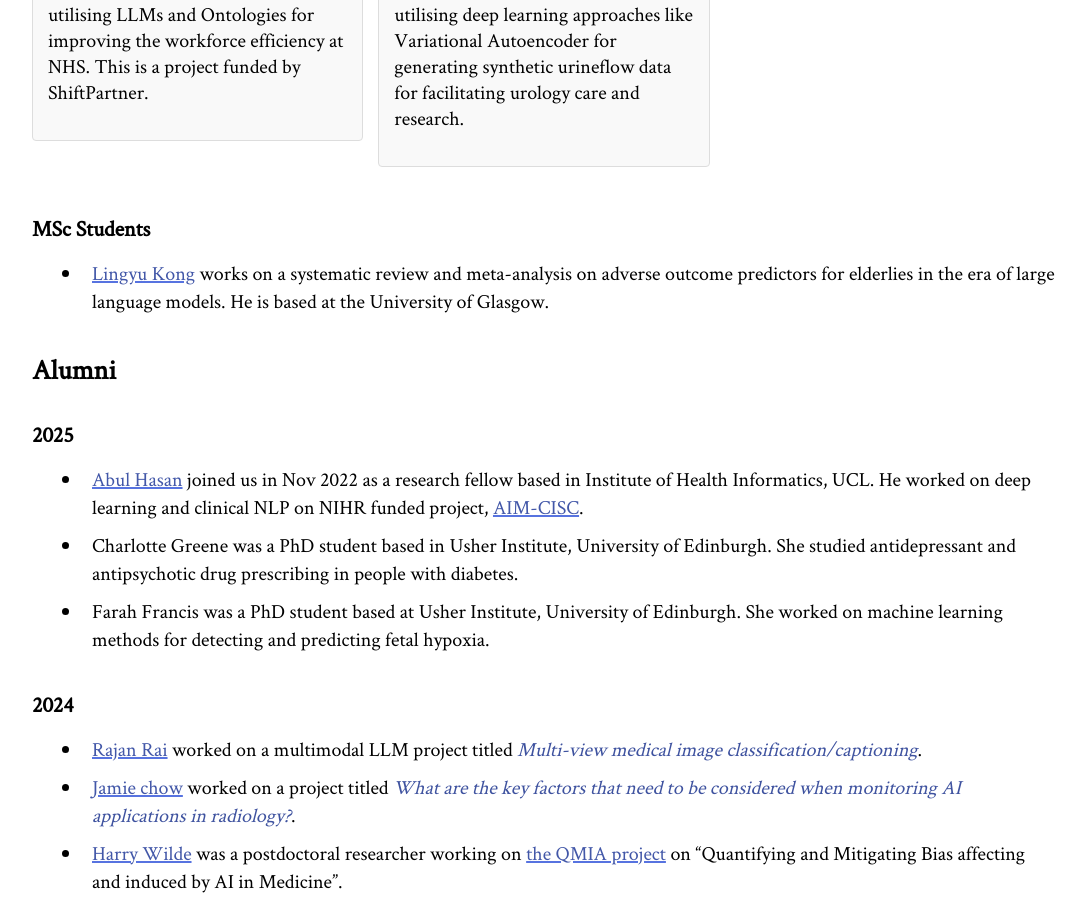
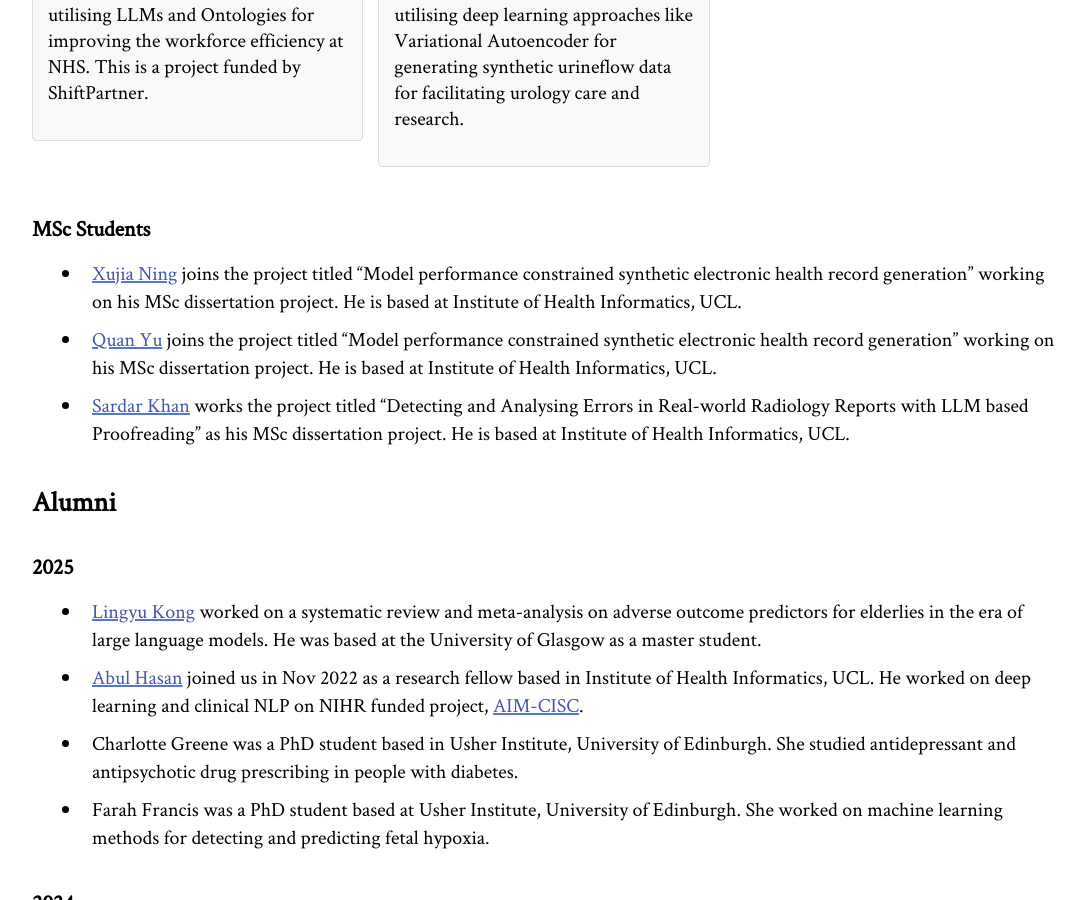
Before and after one commit to knowlab/knowlab.github.io, a Jekyll site: the page built from members.md, in a window 1280 px wide and 900 px high, scrolled down 2604 px. Shown: the whole window, without its empty margins (96-1181 px from the left). Built offline with Jekyll 4.4.1, drawn with Linux system fonts in a browser that asks for light colours; comment, search, counter and statistics services are not loaded.

Commit message:
updated members

```diff
--- a/members.md
+++ b/members.md
@@ -75,11 +75,14 @@ cover-image: gla-ucl-sketch.png
 </ul>
 
 ### MSc Students
-- <a id="LYKong2025">Lingyu Kong</a> works on a systematic review and meta-analysis on adverse outcome predictors for elderlies in the era of large language models. He is based at the University of Glasgow.
+- <a id="XJN">Xujia Ning</a> joins the project titled "Model performance constrained synthetic electronic health record generation" working on his MSc dissertation project. He is based at Institute of Health Informatics, UCL.
+- <a id="QY2025">Quan Yu</a> joins the project titled "Model performance constrained synthetic electronic health record generation" working on his MSc dissertation project. He is based at Institute of Health Informatics, UCL.
+- <a id="SardarK">Sardar Khan</a> works the project titled "Detecting and Analysing Errors in Real-world Radiology Reports with LLM based Proofreading" as his MSc dissertation project. He is based at Institute of Health Informatics, UCL.
 
 ## Alumni
 
 ### 2025
+- <a id="LYKong2025">Lingyu Kong</a> worked on a systematic review and meta-analysis on adverse outcome predictors for elderlies in the era of large language models. He was based at the University of Glasgow as a master student.
 - <a id="abh">Abul Hasan</a> joined us in Nov 2022 as a research fellow based in Institute of Health Informatics, UCL. He worked on deep learning and clinical NLP on NIHR funded project, <a href="https://fundingawards.nihr.ac.uk/award/NIHR202639" target="_top">AIM-CISC</a>.
 - Charlotte Greene was a PhD student based in Usher Institute, University of Edinburgh. She studied antidepressant and antipsychotic drug prescribing in people with diabetes.
 - Farah Francis was a PhD student based at Usher Institute, University of Edinburgh. She worked on machine learning methods for detecting and predicting fetal hypoxia.
```
